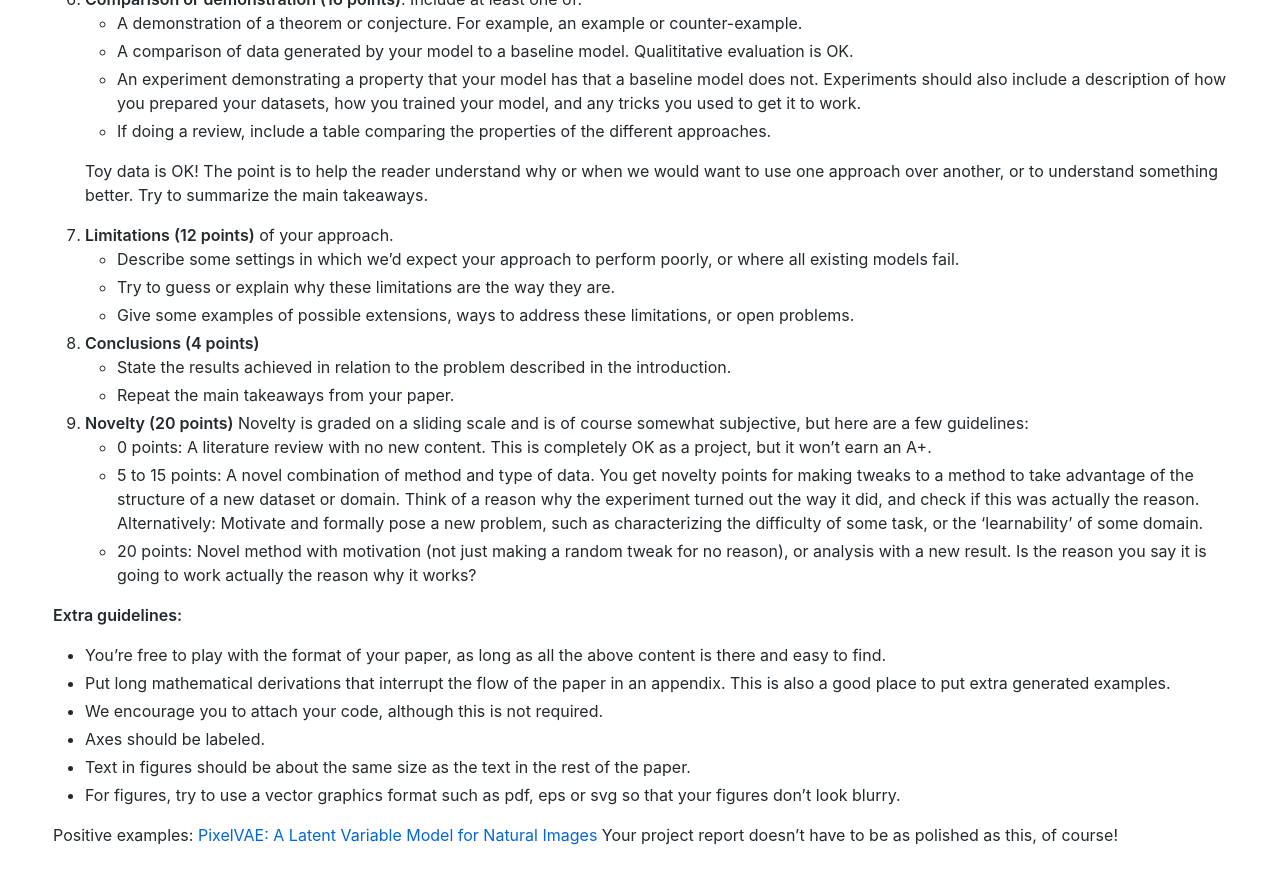
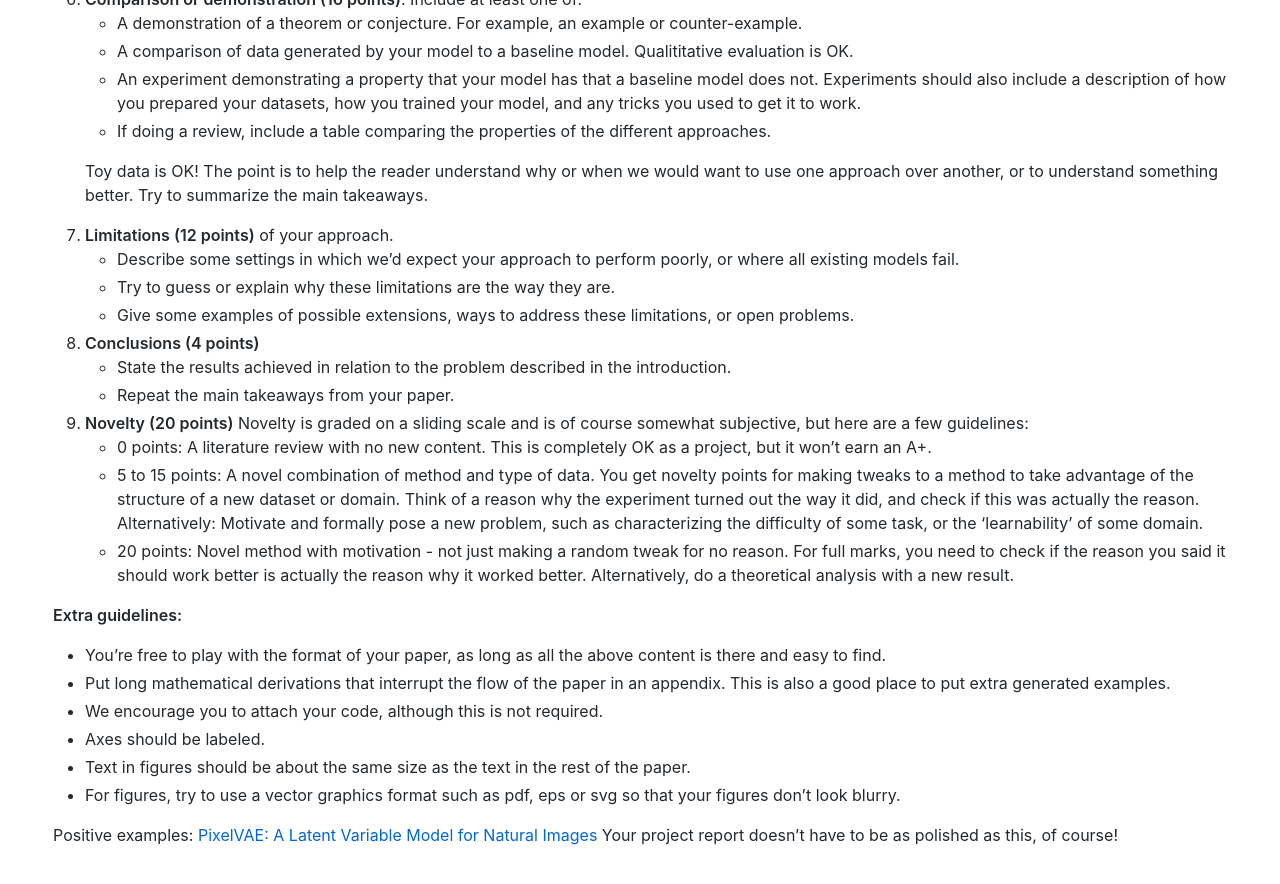
Before and after one commit to duvenaud/learn-discrete, a Jekyll site: the page built from project-rubric.md, in a window 1280 px wide and 900 px high, scrolled down 924 px. Shown: the top 884 px of the window. Built offline with Jekyll 4.4.1, drawn with Linux system fonts in a browser that asks for light colours; our own code applies the rules of GitHub Pages for plain Markdown files.

Commit message:
Update project-rubric.md

```diff
--- a/project-rubric.md
+++ b/project-rubric.md
@@ -51,7 +51,7 @@ Include at least one of:
 9. **Novelty (20 points)** Novelty is graded on a sliding scale and is of course somewhat subjective, but here are a few guidelines:
 	- 0 points: A literature review with no new content.  This is completely OK as a project, but it won't earn an A+.
 	- 5 to 15 points: A novel combination of method and type of data.  You get novelty points for making tweaks to a method to take advantage of the structure of a new dataset or domain.  Think of a reason why the experiment turned out the way it did, and check if this was actually the reason.  Alternatively: Motivate and formally pose a new problem, such as characterizing the difficulty of some task, or the 'learnability' of some domain.
-	- 20 points: Novel method with motivation (not just making a random tweak for no reason), or analysis with a new result.  Is the reason you say it is going to work actually the reason why it works?
+	- 20 points: Novel method with motivation - not just making a random tweak for no reason.  For full marks, you need to check if the reason you said it should work better is actually the reason why it worked better.  Alternatively, do a theoretical analysis with a new result.
 
 
 **Extra guidelines:**
```
